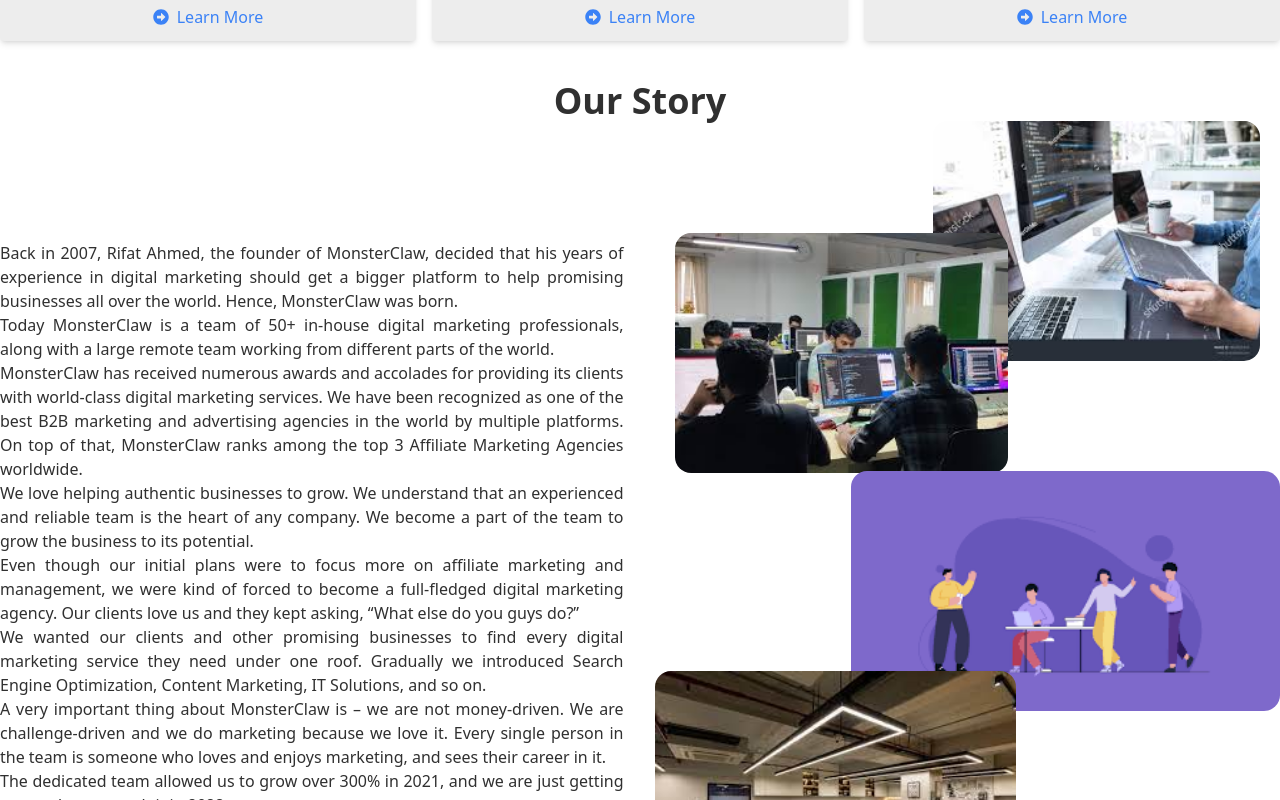
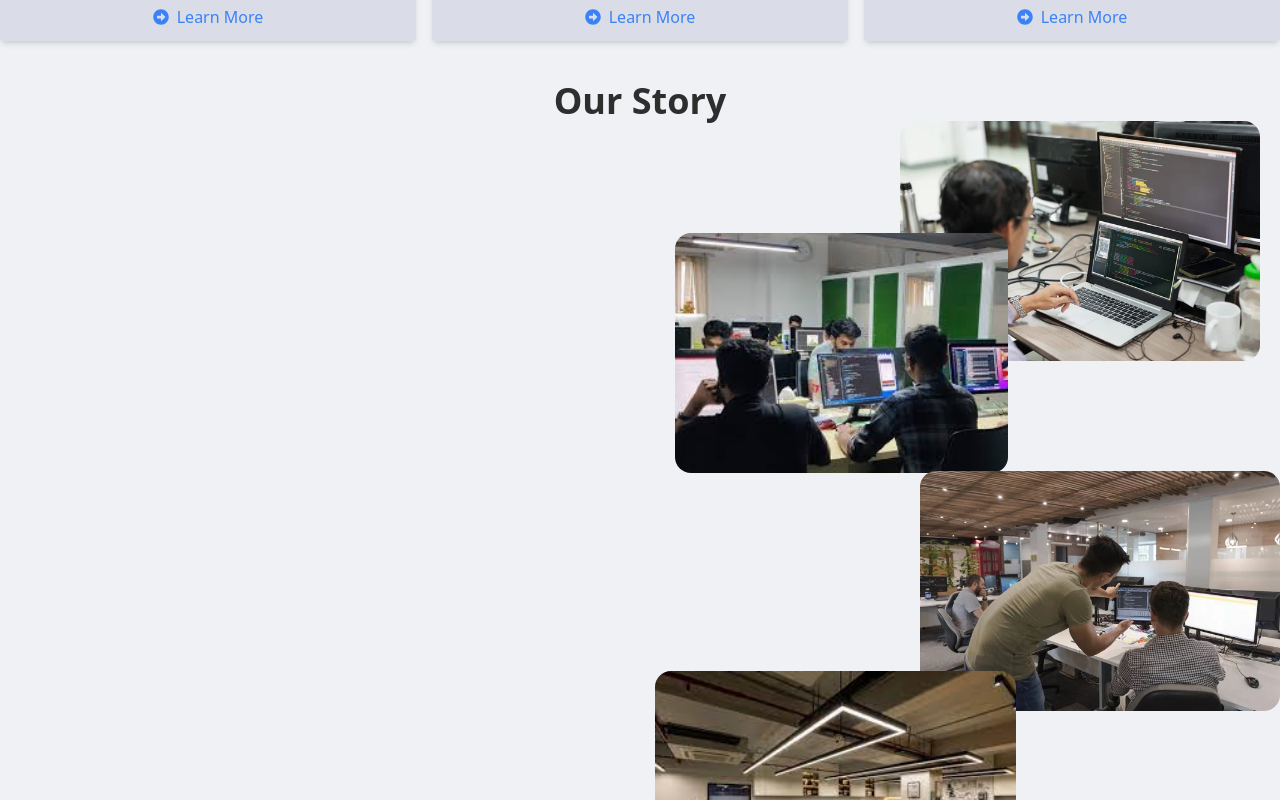
Before and after one commit to A-amirul/achieve-it-ltd, a React (Vite) app: page / in a window 1280 px wide. Shown: the part 1420-2220 px from the top of the page. Built offline with nearby package versions, Linux system fonts and the light colour scheme.

Commit message:
change image and info

```diff
--- a/src/pages/AboutSection/About.jsx
+++ b/src/pages/AboutSection/About.jsx
@@ -7,13 +7,7 @@
           <img className="h-60 w-72 mx-auto" src={image4} alt="" />
         </div>
         <div className="px-5 mt-5 text-justify md:w-2/3">
-          <p>
-            Excuses can be valid or invalid, but at the end of the day a valid
-            excuse is also an excuse, and we don&apos;t entertain any excuses in
-            Achieve IT. We focus on getting a job done, and no matter what, we
-            simply get the job done and bring in the results.Mrs. Sultan Jerin
-            Anjum (CEO)
-          </p>
+
         </div>
       </div>
     )
--- a/src/pages/AboutSection/CEOSection.jsx
+++ b/src/pages/AboutSection/CEOSection.jsx
@@ -5,16 +5,7 @@
         <h1 className="text-5xl font-bold px-5">
           HEAR OUR CEO, MRS. SULTAN JERIN ANJUM IN PAYONEER STORIES
         </h1>
-        <p className="mt-5 px-5">
-          Mrs. Sultan Jerin Anjum is a digital marketing industry veteran. With
-          more than 15 years of experience, Rifat is one of the finest digital
-          marketing professionals you’ll come across. <br />
-          Having served as the Business Development Head at Payoneer Bangladesh,
-          Rifat has an extraordinary story to share.
-          <br />
-          Hear Rifat’s story and learn how he became a digital marketing maestro
-          from the scratch!
-        </p>
+
       </div>
       <div className="md:w-1/2 mt-5 md:mt-5">
         <video className="rounded-xl px-5" width="750" height="500" controls>
--- a/src/pages/AboutSection/OurGoal.jsx
+++ b/src/pages/AboutSection/OurGoal.jsx
@@ -8,38 +8,17 @@
       <div className="hover:bg-gray-400 hover:text-white rounded-2xl">
         <h1 className="text-center text-3xl font-bold py-3">OUR VISION</h1>
         <img className="px-5 h-80" src={image7} alt="" />
-        <p className="text-justify px-5 mt-3 pb-5">
-          Where most of the digital marketing agencies are after profit, we are
-          after growing the industry itself. Our philosophy is simple- we grow
-          when the industry grows. Everyone at MonsterClaw is passionate about
-          digital marketing and is very deeply connected to this industry. Being
-          one of the pioneers in affiliate marketing, we want to become
-          trendsetters in other aspects of digital marketing as well.
-        </p>
+
       </div>
       <div className="hover:bg-gray-400 hover:text-white rounded-2xl">
         <h1 className="text-center text-3xl font-bold py-3">OUR MISSION</h1>
         <img className="px-5 h-80 mx-auto" src={image6} alt="" />
-        <p className="text-justify px-5 mt-3 pb-5">
-          Our mission is to help make businesses receive the highest ROI. We
-          want to help companies market their products and services successfully
-          in highly competitive industries. We believe our growth depends on how
-          much our clients grow and we treat their businesses as our own to
-          ensure maximum growth.
-        </p>
+
       </div>
       <div className="hover:bg-gray-400 hover:text-white rounded-2xl">
         <h1 className="text-center text-3xl font-bold py-3">OUR VALUES</h1>
         <img className="px-5 " src={image8} alt="" />
-        <p className="text-justify px-5 mt-3 pb-5">
-          At MonsterClaw what we do is as important as knowing why we do. We
-          believe Affiliate Marketing is the next big thing for online
-          marketing. We believe over time more and more companies will go
-          online, and the online space will be immensely big, and to do
-          something recognizable in this arena, companies need to push the
-          limit, they need to have the top marketers with them to succeed which
-          will require our expertise.
-        </p>
+
       </div>
     </div>
   );
--- a/src/pages/AboutSection/OurStory.jsx
+++ b/src/pages/AboutSection/OurStory.jsx
@@ -1,63 +1,21 @@
-import image1 from "../../assets/AboutSection/images1.jpg";
+
 import image2 from "../../assets/AboutSection/images2.jpg";
-import image3 from "../../assets/AboutSection/images3.png";
+
 import image5 from "../../assets/AboutSection/image5.jpg";
+import image8 from "../../assets/AboutSection/image8.jpg";
+import image9 from "../../assets/AboutSection/image9.jpg";
 
 const OurStory = () => {
   return (
     <div className="flex-row md:flex gap-8 items-center justify-center">
       <div className="px-5 md:px-0 md:w-1/2">
-        <p className="text-justify px-5 md:px-0">
-          Back in 2007, Rifat Ahmed, the founder of MonsterClaw, decided that
-          his years of experience in digital marketing should get a bigger
-          platform to help promising businesses all over the world. Hence,
-          MonsterClaw was born. <br />
-          Today MonsterClaw is a team of 50+ in-house digital marketing
-          professionals, along with a large remote team working from different
-          parts of the world.
-          <br />
-          MonsterClaw has received numerous awards and accolades for providing
-          its clients with world-class digital marketing services. We have been
-          recognized as one of the best B2B marketing and advertising agencies
-          in the world by multiple platforms. On top of that, MonsterClaw ranks
-          among the top 3 Affiliate Marketing Agencies worldwide.
-          <br />
-          We love helping authentic businesses to grow. We understand that an
-          experienced and reliable team is the heart of any company. We become a
-          part of the team to grow the business to its potential.
-          <br />
-          Even though our initial plans were to focus more on affiliate
-          marketing and management, we were kind of forced to become a
-          full-fledged digital marketing agency. Our clients love us and they
-          kept asking, “What else do you guys do?”
-          <br />
-          We wanted our clients and other promising businesses to find every
-          digital marketing service they need under one roof. Gradually we
-          introduced Search Engine Optimization, Content Marketing, IT
-          Solutions, and so on.
-          <br />
-          A very important thing about MonsterClaw is – we are not money-driven.
-          We are challenge-driven and we do marketing because we love it. Every
-          single person in the team is someone who loves and enjoys marketing,
-          and sees their career in it.
-          <br />
-          The dedicated team allowed us to grow over 300% in 2021, and we are
-          just getting warmed up to crush it in 2022.
-          <br />
-          We are committed to delivering quality marketing services on time that
-          add real value to grow beyond expectation. Our policy of work is “It
-          has to be the absolute best result”.
-          <br />
-          When it comes to serving our clients, we aim to deliver the absolute
-          best results. Clients may have high expectations, but we want to go
-          even beyond. So far, we have been highly successful in achieving that.
-        </p>
+
       </div>
       <div className="md:w-1/2 relative px-5">
         <div className="h-40 md:h-60">
           <img
             className="absolute top-0 right-5 h-40 md:h-60 rounded-2xl"
-            src={image1}
+            src={image9}
             alt=""
           />
         </div>
@@ -71,7 +29,7 @@
         <div className="h-40 md:h-60">
           <img
             className="absolute top-96 md:top-[350px]  md:right-0  h-40 md:h-60 rounded-2xl"
-            src={image3}
+            src={image8}
             alt=""
           />
         </div>
--- a/src/pages/Home/Home.jsx
+++ b/src/pages/Home/Home.jsx
@@ -1,4 +1,3 @@
-import Footer from "../../shared/Footer/Footer";
 import OurStory from "../AboutSection/OurStory";
 import ContactUs from "../ContactUs/ContactUs";
 import Banner from "./Banner";
@@ -17,10 +16,6 @@
         <OurStory></OurStory>
       </div>
       <ContactUs></ContactUs>
-
-      <Footer></Footer>
-
-
     </>
   );
 };
--- a/tailwind.config.js
+++ b/tailwind.config.js
@@ -18,7 +18,7 @@
 
  "neutral": "#2b3440",
 
- "base-100": "#ffffff",
+ "base-100": "#F0F1F5",
 
  "info": "#3abff8",
 
```
Also changed, not shown: src/assets/AboutSection/image8.jpg (added), src/assets/AboutSection/image9.jpg (added).
